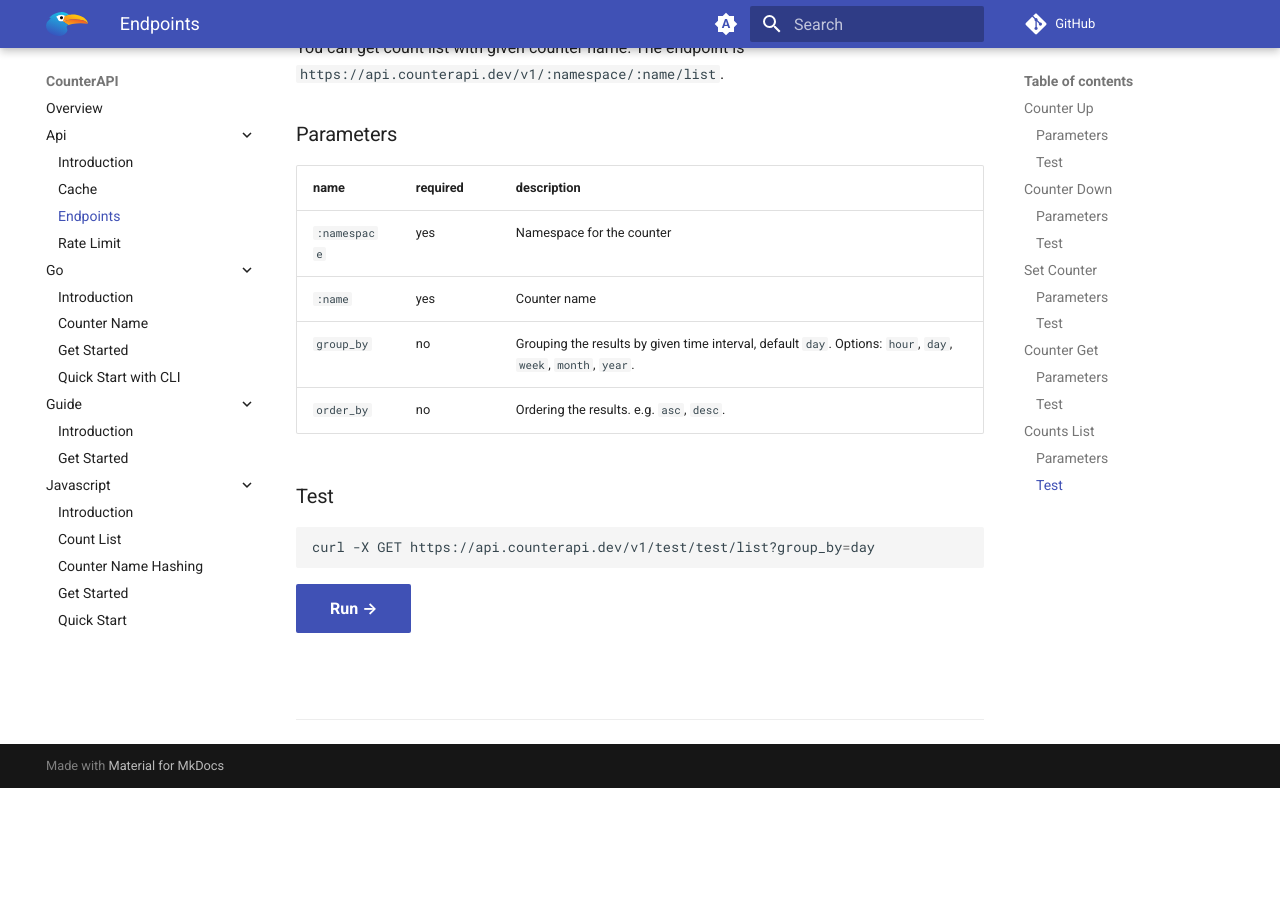
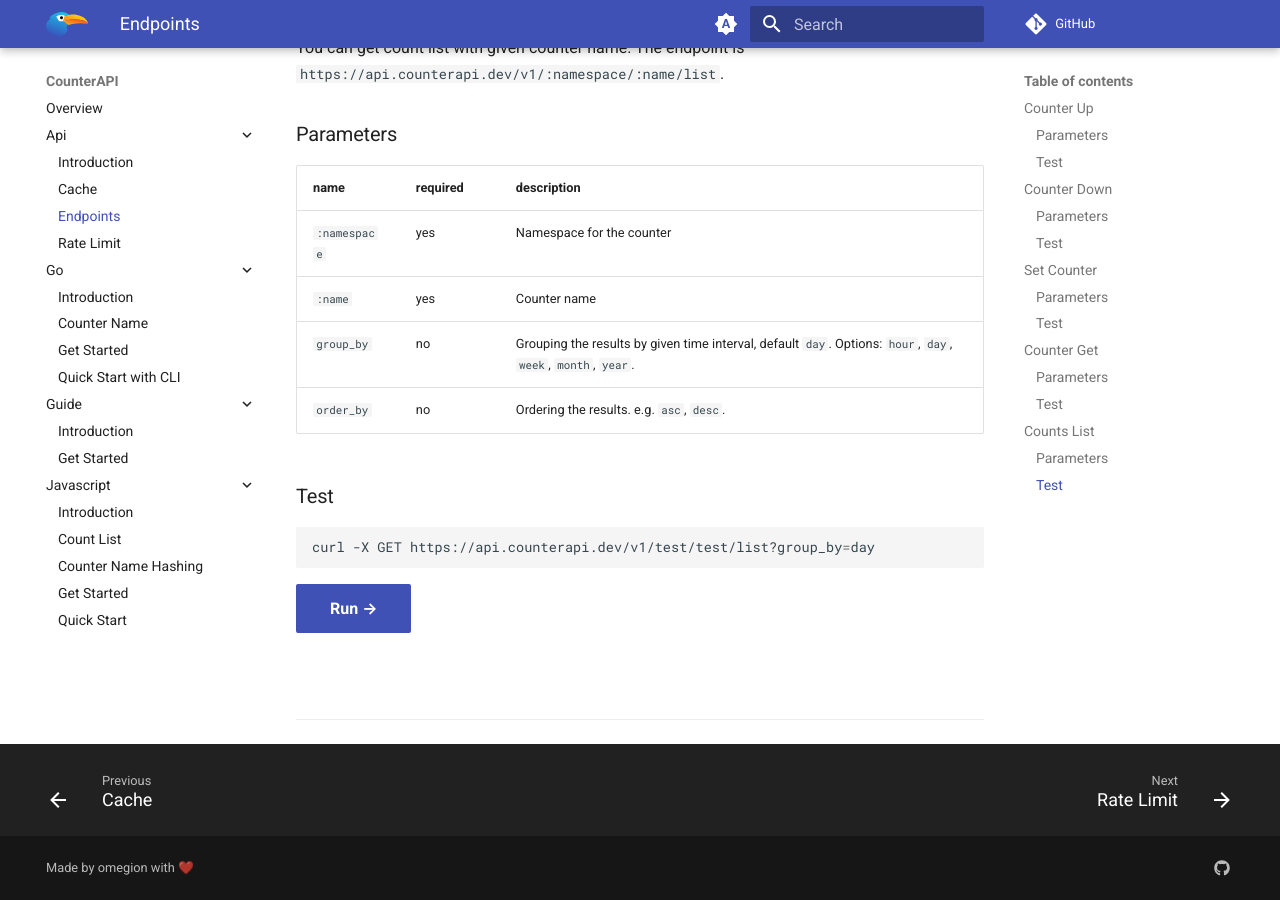
Before and after one commit to counterapi/docs, an MkDocs documentation site: the page built from docs/api/endpoints.md, in a window 1280 px wide and 900 px high, scrolled down 2911 px. Built offline with MkDocs 1.6.1 and Material for MkDocs 9.7.7, drawn with Linux system fonts in a browser that asks for light colours; comment, search, counter and statistics services are not loaded; before the commit the page ends 3699 px from its top, so only the background shows below that.

Commit message:
chore: Improve library docs

````diff
--- a/docker-compose.yaml
+++ b/docker-compose.yaml
@@ -3,7 +3,7 @@
 services:
   mkdocs:
     container_name: mkdocs
-    image: squidfunk/mkdocs-material
+    build: .
     restart: always
     command: serve --dev-addr=0.0.0.0:8000
     ports:
--- a/docs/api/endpoints.md
+++ b/docs/api/endpoints.md
@@ -27,7 +27,10 @@
 ```
 
 <div id="up">
-    <a v-on:click="Run('up')" class="md-button md-button--primary">Run →</a>
+    <a v-on:click="Run('up')" class="md-button" :class="{'md-button--primary': !loading}">
+        <span v-if="loading">Loading...</span>
+        <span v-else>Run →</span>
+    </a>
     <pre>
         <code v-if="result" class="language-shell">{{result}}</code>
     </pre>
@@ -52,7 +55,10 @@
 ```
 
 <div id="down">
-    <a v-on:click="Run('down')" class="md-button md-button--primary">Run →</a>
+    <a v-on:click="Run('down')" class="md-button" :class="{'md-button--primary': !loading}">
+        <span v-if="loading">Loading...</span>
+        <span v-else>Run →</span>
+    </a>
     <pre>
         <code v-if="result" class="language-shell">{{result}}</code>
     </pre>
@@ -77,7 +83,10 @@
 ```
 
 <div id="set">
-    <a v-on:click="Run('set?count=10')" class="md-button md-button--primary">Run →</a>
+    <a v-on:click="Run('set?count=10')" class="md-button" :class="{'md-button--primary': !loading}">
+        <span v-if="loading">Loading...</span>
+        <span v-else>Run →</span>
+    </a>
     <pre>
         <code v-if="result" class="language-shell">{{result}}</code>
     </pre>
@@ -101,7 +110,10 @@
 ```
 
 <div id="get">
-    <a v-on:click="Run('')" class="md-button md-button--primary">Run →</a>
+    <a v-on:click="Run('')" class="md-button" :class="{'md-button--primary': !loading}">
+        <span v-if="loading">Loading...</span>
+        <span v-else>Run →</span>
+    </a>
     <pre>
         <code v-if="result" class="language-shell">{{result}}</code>
     </pre>
@@ -127,7 +139,10 @@
 ```
 
 <div id="list">
-    <a v-on:click="Run('list')" class="md-button md-button--primary">Run →</a>
+    <a v-on:click="Run('list')" class="md-button" :class="{'md-button--primary': !loading}">
+        <span v-if="loading">Loading...</span>
+        <span v-else>Run →</span>
+    </a>
     <pre>
         <code v-if="result" class="language-shell">{{result}}</code>
     </pre>
--- a/mkdocs.yml
+++ b/mkdocs.yml
@@ -8,6 +8,7 @@
 
 docs_dir: docs
 site_dir: site
+copyright: Made by omegion with ❤️
 
 theme:
   name: material
@@ -36,10 +37,17 @@
 
   features:
     - navigation.expand
+    - navigation.footer
     - toc.follow
-
 extra_css:
   - stylesheets/extra.css
+
+extra:
+  generator: false
+  social:
+    - icon: fontawesome/brands/github
+      link: https://github.com/omegion
+      name: Github Profile of Omegion
 markdown_extensions:
   - attr_list
   - md_in_html
@@ -55,3 +63,6 @@
   - pymdownx.superfences
   - pymdownx.tabbed:
       alternate_style: true
+plugins:
+  - search
+  - git-revision-date-localized
--- /dev/null
+++ b/requirements.txt
@@ -0,0 +1,2 @@
+mkdocs-material
+mkdocs-git-revision-date-localized-plugin
````
Also changed, not shown: other parts of docs/api/endpoints.md (+4 -0 lines), 2 other files.
